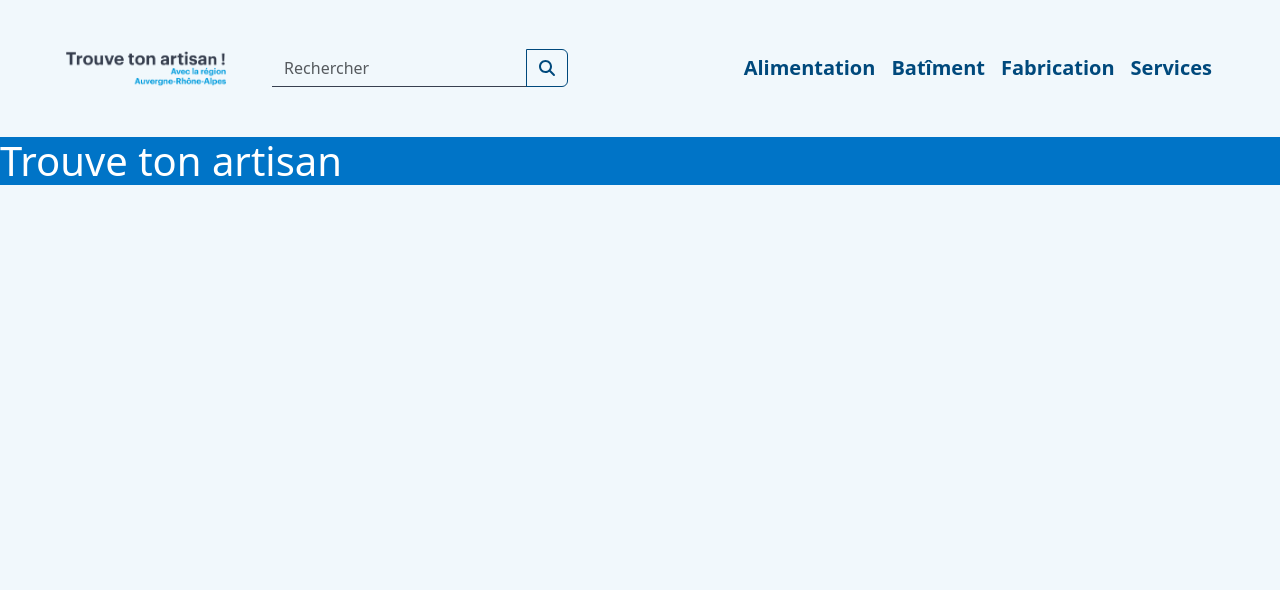
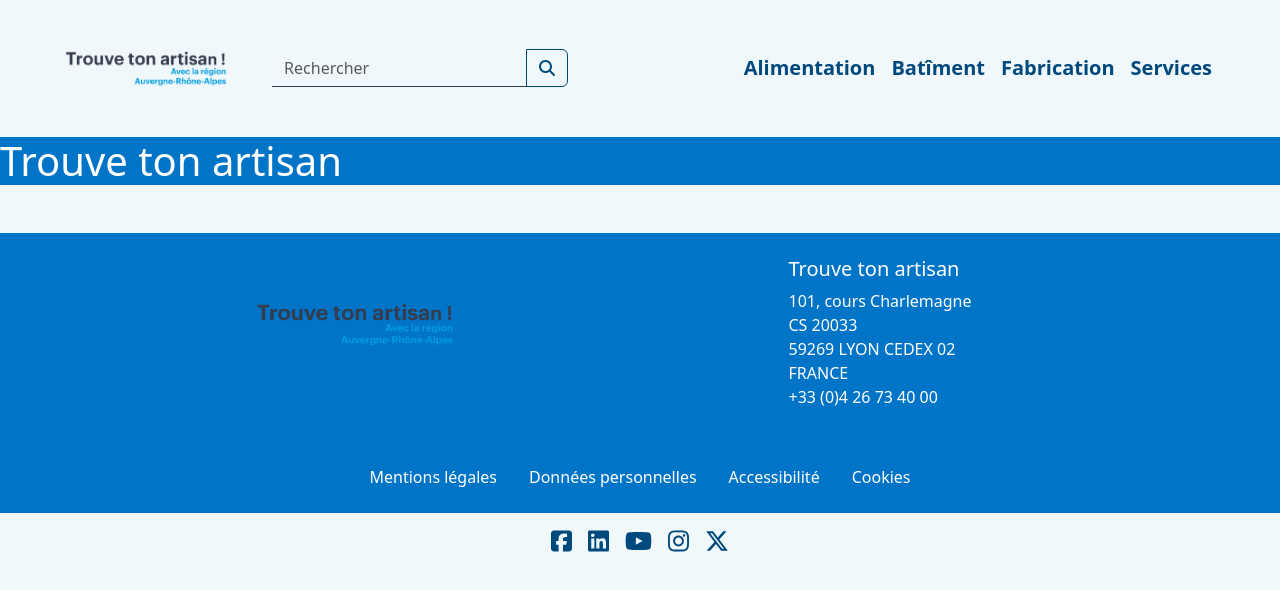
Before and after one commit to Laeti-Challant/trouve-ton-artisan, a React (Vite) app: page / in a window 1280 px wide. Shown: the top 590 px of the page. Built offline with nearby package versions, Linux system fonts and the light colour scheme.

Commit message:
feat: create footer + reafactor:  create Logo component

```diff
--- a/src/App.tsx
+++ b/src/App.tsx
@@ -1,5 +1,6 @@
 import { BrowserRouter } from "react-router-dom";
 import Header from "./components/layout/Header";
+import Footer from "./components/layout/Footer";
 
 function App() {
   return (
@@ -7,6 +8,7 @@
       <BrowserRouter>
         <Header />
         <h1 className="text-bg-primary">Trouve ton artisan</h1>
+        <Footer />
       </BrowserRouter>
     </div>
   );
--- /dev/null
+++ b/src/components/common/Logo.tsx
@@ -0,0 +1,13 @@
+import logo from "../../assets/logo.png";
+
+export default function Logo() {
+  return (
+    <div>
+      <img
+        className="img-fluid logo"
+        src={logo}
+        alt="logo trouve ton artisan région Auvergne Rhone-Alpes"
+      />
+    </div>
+  );
+}
--- /dev/null
+++ b/src/components/layout/Footer.tsx
@@ -0,0 +1,87 @@
+import { Col, Container, Row } from "react-bootstrap";
+import Logo from "../common/Logo";
+import { Link } from "react-router-dom";
+import { FontAwesomeIcon } from "@fortawesome/react-fontawesome";
+import {
+  faInstagram,
+  faLinkedin,
+  faSquareFacebook,
+  faXTwitter,
+  faYoutube,
+} from "@fortawesome/free-brands-svg-icons";
+
+export default function Footer() {
+  return (
+    <footer>
+      <div className="bg-primary text-white pt-4 pb-3 mt-5">
+        <Container fluid="md">
+          <Row>
+            <Col md={6} className="text-center">
+              <Logo />
+            </Col>
+            <Col md={6} className="d-flex flex-column align-items-center">
+              <h5 className="w-50">Trouve ton artisan</h5>
+              <p className="mb-0 w-50 ">101, cours Charlemagne</p>
+              <p className="mb-0 w-50 ">CS 20033</p>
+              <p className="mb-0 w-50 ">59269 LYON CEDEX 02</p>
+              <p className="mb-0 w-50 ">FRANCE</p>
+              <p className="mb-0 w-50 ">+33 (0)4 26 73 40 00</p>
+            </Col>
+          </Row>
+          <Row className="text-center text-md-center mt-5">
+            <Col md={12}>
+              <nav className="nav flex-column flex-md-row justify-content-md-center">
+                <Link className="nav-link text-white" to={"/"}>
+                  Mentions légales
+                </Link>
+                <Link className="nav-link text-white" to={"/"}>
+                  Données personnelles
+                </Link>
+                <Link className="nav-link text-white" to={"/"}>
+                  Accessibilité
+                </Link>
+                <Link className="nav-link text-white" to={"/"}>
+                  Cookies
+                </Link>
+              </nav>
+            </Col>
+          </Row>
+        </Container>
+      </div>
+      <Row>
+        <Col md={12} className="text-center mt-2">
+          <a href="#">
+            <FontAwesomeIcon
+              className="p-2 fs-4 text-secondary"
+              icon={faSquareFacebook}
+            />
+          </a>
+          <a href="#">
+            <FontAwesomeIcon
+              className="p-2 fs-4 text-secondary"
+              icon={faLinkedin}
+            />
+          </a>
+          <a href="#">
+            <FontAwesomeIcon
+              className="p-2 fs-4 text-secondary"
+              icon={faYoutube}
+            />
+          </a>
+          <a href="#">
+            <FontAwesomeIcon
+              className="p-2 fs-4 text-secondary"
+              icon={faInstagram}
+            />
+          </a>
+          <a href="#">
+            <FontAwesomeIcon
+              className="p-2 fs-4 text-secondary"
+              icon={faXTwitter}
+            />
+          </a>
+        </Col>
+      </Row>
+    </footer>
+  );
+}
--- a/src/components/layout/Header.tsx
+++ b/src/components/layout/Header.tsx
@@ -1,4 +1,3 @@
-import logo from "../../assets/Logo.png";
 import { FontAwesomeIcon } from "@fortawesome/react-fontawesome";
 import {
   Button,
@@ -11,17 +10,14 @@
 } from "react-bootstrap";
 import { Link } from "react-router-dom";
 import { faMagnifyingGlass } from "@fortawesome/free-solid-svg-icons";
+import Logo from "../common/Logo";
 
 export default function Header() {
   return (
     <header className="px-5">
       <Navbar expand="lg">
         <Navbar.Brand as={Link} to="/">
-          <img
-            className="img-fluid logo"
-            src={logo}
-            alt="logo trouve ton artisan région Auvergne Rhone-Alpes"
-          />
+          <Logo />
         </Navbar.Brand>
         <Container>
           <Form className="d-flex me-auto">
```
